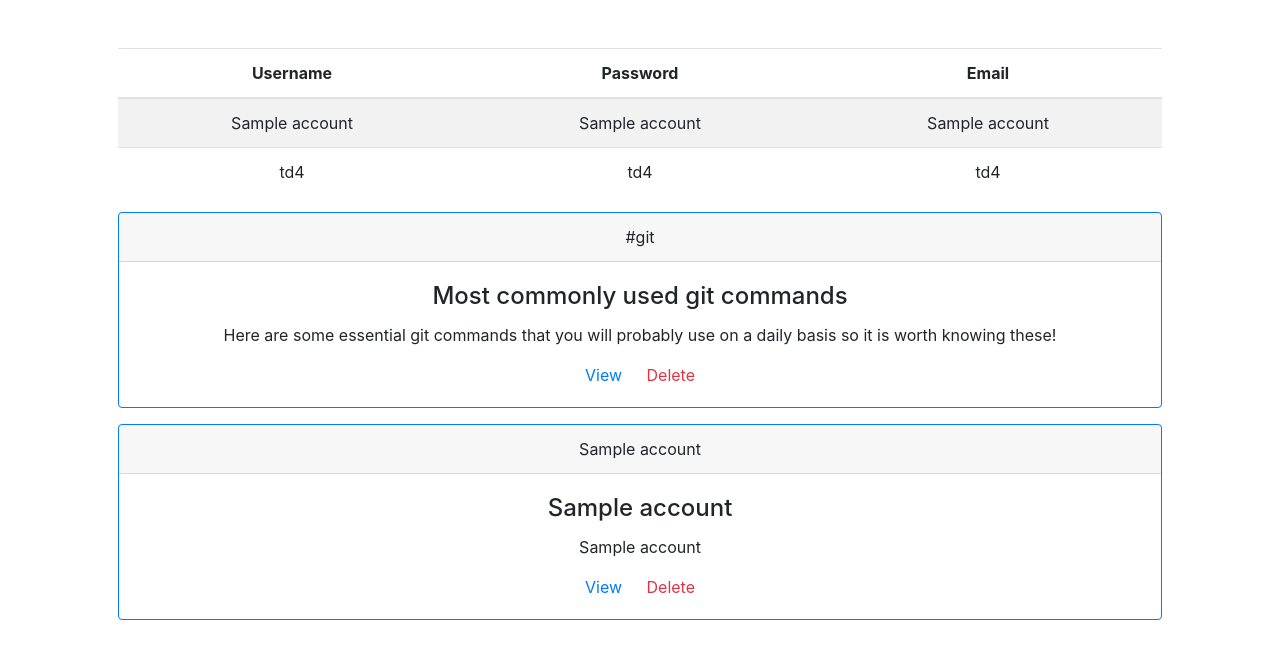
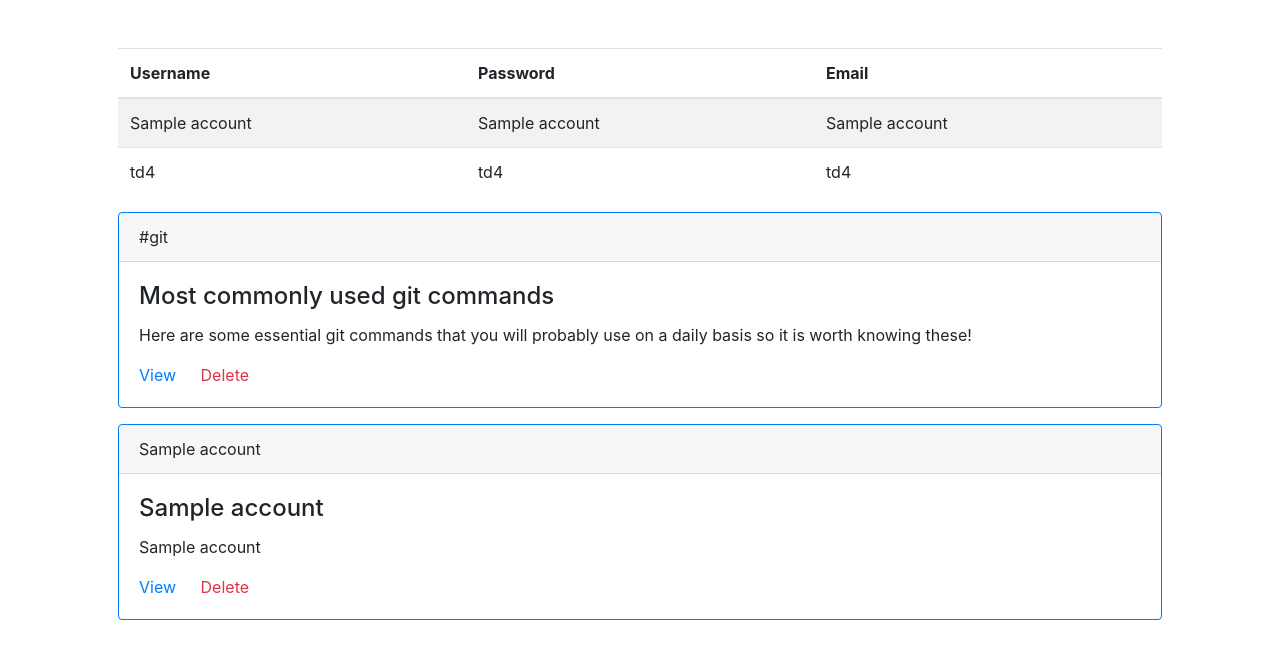
Before and after one commit to abhiyanbeta/ankini-app, a Flask app: page /sqltable in a window 1280 px wide. Shown: the part 56-715 px from the top of the page. Run offline with Flask 2, Linux system fonts and the light colour scheme; a database or web service that is not in the repository returns one stand-in record (values such as "Sample title"); some libraries are stand-ins or nearby versions.

Commit message:
Update sqlite table from users2 to users

```diff
--- a/application.py
+++ b/application.py
@@ -51,6 +51,10 @@
 		return apology("Password must contain at least one number")
 
 
+	cur.execute("INSERT INTO users (email, password) VALUES ('chris@fakemail.com', 'password');")
+	return apology("Inserted? I think")
+
+
 @app.route("/signup", methods=["GET", "POST"])
 def register():
 	if request.method == "POST":  # TODO if user tries to register
@@ -79,12 +83,10 @@
 @app.route("/sqltable")
 def sqltable():
 	# SQL query
-	users = cur.execute("SELECT * FROM accounts;")
-	users2 = cur.fetchall()
-	for user in users2:
-		print(user)
+	cur.execute("SELECT * FROM accounts;")
+	users = cur.fetchall()
 	# Return template, passing in result of SQL query
-	return render_template("sqltable.html", users2=users2)
+	return render_template("sqltable.html", users=users)
 
 
 # Add new cards
--- a/templates/sqltable.html
+++ b/templates/sqltable.html
@@ -5,7 +5,7 @@
 {% endblock %}
 
 {% block main %}
-    <table class="table table-striped">
+    <table class="table table-striped" style="text-align: left">
         <thead>
             <tr>
                 <th>Username</th>  <!-- rendered table headings -->
@@ -15,7 +15,7 @@
         </thead>
 
         <tbody>
-            {% for user in users2 %}
+            {% for user in users %}
             <tr>
                 <td>{{ user[1] }}</td>
                 <td>{{ user[2] }}</td>
@@ -33,7 +33,7 @@
     </table>
 
 <!-- Card test -->
-<div class="card border-primary mb-3" style="max-width: 100rem;">
+<div class="card border-primary mb-3" style="max-width: 100rem; text-align:left;">
     <div class="card-header">#git</div>
     <div class="card-body">
       <h4 class="card-title">Most commonly used git commands</h4>
@@ -44,8 +44,8 @@
 </div>
 
 
-{% for user in users2 %}
-<div class="card border-primary mb-3" style="max-width: 100rem;">
+{% for user in users %}
+<div class="card border-primary mb-3" style="max-width: 100rem; text-align:left;">
     <div class="card-header">{{ user[1] }}</div>
     <div class="card-body">
       <h4 class="card-title">{{ user[2] }}</h4>
```
